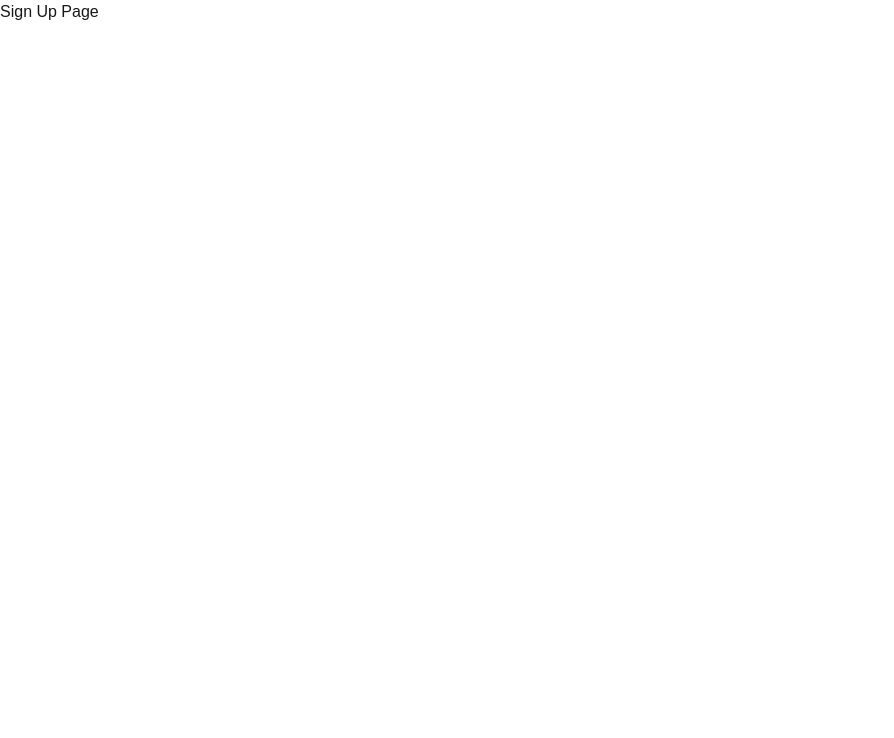
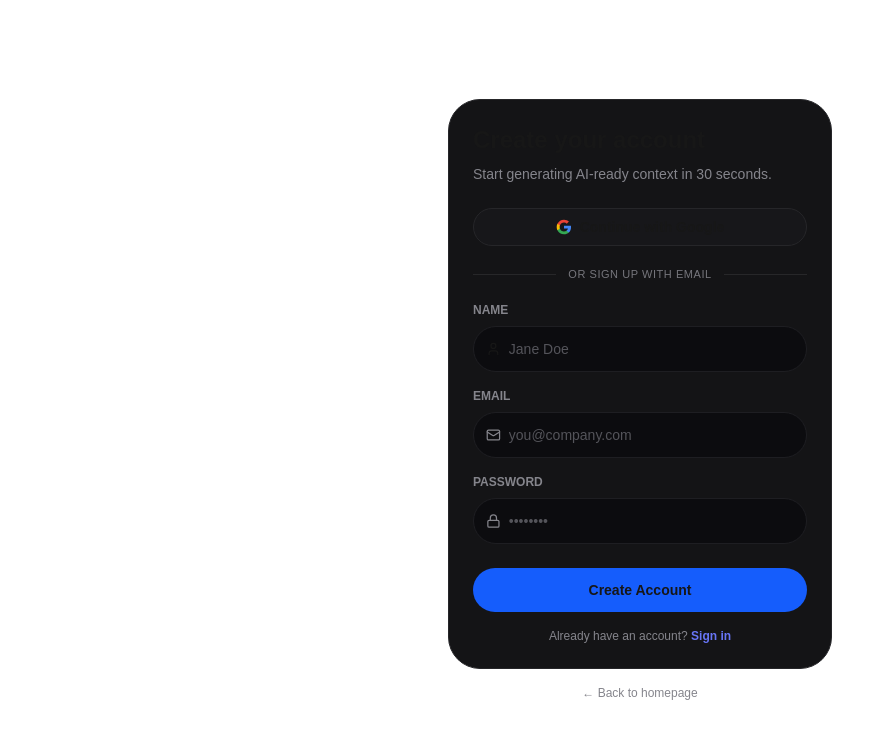
Before and after one commit to khu5hii/contextify.ai, a Next.js app: page /signup in a window 1280 px wide. Shown: the top 738 px of the page, without its empty margins (0-894 px from the left). Built offline with nearby package versions, Linux system fonts and the light colour scheme.

Commit message:
implement SignUp page UI and Google sign-in

```diff
--- a/app/signup/page.tsx
+++ b/app/signup/page.tsx
@@ -1,7 +1,176 @@
+"use client";
+
+import { signIn } from "next-auth/react";
+import Link from "next/link";
+
 export default function SignUp() {
-    return (
-        <>
-            <h1>Sign Up Page</h1>
-        </>
-    )
+  return (
+    <div className="flex flex-col items-center justify-center min-h-screen gap-4">
+      <div className="w-full max-w-sm p-6 bg-[#141416] border border-[#262629] rounded-4xl">
+        <h1 className="font-semibold text-2xl">Create your account</h1>
+
+        <p className="text-[#85858C] text-sm mt-2 mb-6">
+          Start generating AI-ready context in 30 seconds.
+        </p>
+
+        <button
+          className="flex items-center justify-center gap-2 px-4 py-2 rounded-3xl bg-[#17171A] border border-[#262629] text-sm font-semibold cursor-pointer hover:bg-[#262629] transition-colors w-full"
+          onClick={() => signIn("google", { callbackUrl: "/" })}
+        >
+          <svg className="size-4" viewBox="0 0 24 24">
+            <path
+              fill="#4285F4"
+              d="M22.56 12.25c0-.78-.07-1.53-.2-2.25H12v4.26h5.92c-.26 1.37-1.04 2.53-2.21 3.31v2.77h3.57c2.08-1.92 3.28-4.74 3.28-8.09z"
+            />
+            <path
+              fill="#34A853"
+              d="M12 23c2.97 0 5.46-.98 7.28-2.66l-3.57-2.77c-.98.66-2.23 1.06-3.71 1.06-2.86 0-5.29-1.93-6.16-4.53H2.18v2.84A11 11 0 0 0 12 23z"
+            />
+            <path
+              fill="#FBBC05"
+              d="M5.84 14.1A6.6 6.6 0 0 1 5.48 12c0-.73.13-1.44.36-2.1V7.07H2.18A11 11 0 0 0 1 12c0 1.77.42 3.45 1.18 4.93l3.66-2.83z"
+            />
+            <path
+              fill="#EA4335"
+              d="M12 5.38c1.62 0 3.06.56 4.21 1.64l3.15-3.15C17.45 2.09 14.97 1 12 1 7.7 1 3.99 3.47 2.18 7.07l3.66 2.83C6.71 7.31 9.14 5.38 12 5.38z"
+            />
+          </svg>
+          Continue with Google
+        </button>
+
+        <div className="my-5 flex items-center gap-3 text-[11px] uppercase tracking-wider">
+          <div className="h-px flex-1 bg-[#272729]" />
+          <span className="text-[#76767C]">or sign up with email</span>
+          <div className="h-px flex-1 bg-[#272729]" />
+        </div>
+
+        <form
+          className="flex flex-col gap-4"
+          onSubmit={(e) => e.preventDefault()}
+        >
+          <div>
+            <label className="uppercase text-xs font-semibold text-[#85858C] block mb-2">
+              Name
+            </label>
+
+            <div className="flex items-center gap-2 px-3 bg-[#0C0C0F] border border-[#1E1E22] rounded-4xl focus-within:ring-1 focus-within:ring-blue-500 transition-all">
+              <svg
+                xmlns="http://www.w3.org/2000/svg"
+                width="24"
+                height="24"
+                viewBox="0 0 24 24"
+                fill="none"
+                stroke="currentColor"
+                strokeWidth="2"
+                strokeLinecap="round"
+                strokeLinejoin="round"
+                className="lucide lucide-user size-4 text-muted-foreground"
+                aria-hidden="true"
+              >
+                <path d="M19 21v-2a4 4 0 0 0-4-4H9a4 4 0 0 0-4 4v2"></path>
+                <circle cx="12" cy="7" r="4"></circle>
+              </svg>
+
+              <input
+                required
+                type="text"
+                autoComplete="name"
+                placeholder="Jane Doe"
+                className="h-11 w-full bg-transparent outline-none text-white placeholder:text-sm placeholder:font-thin placeholder:text-[#54545A]"
+              />
+            </div>
+          </div>
+
+          <div>
+            <label className="uppercase text-xs font-semibold text-[#85858C] block mb-2">
+              Email
+            </label>
+
+            <div className="flex items-center gap-2 px-3 bg-[#0C0C0F] border border-[#1E1E22] rounded-4xl focus-within:ring-1 focus-within:ring-blue-500 transition-all">
+              <svg
+                xmlns="http://www.w3.org/2000/svg"
+                width="24"
+                height="24"
+                viewBox="0 0 24 24"
+                fill="none"
+                stroke="currentColor"
+                strokeWidth="2"
+                strokeLinecap="round"
+                strokeLinejoin="round"
+                className="size-4 text-[#85858C]"
+              >
+                <path d="m22 7-8.991 5.727a2 2 0 0 1-2.009 0L2 7" />
+                <rect x="2" y="4" width="20" height="16" rx="2" />
+              </svg>
+
+              <input
+                required
+                type="email"
+                autoComplete="email"
+                placeholder="you@company.com"
+                className="h-11 w-full bg-transparent outline-none text-white placeholder:text-sm placeholder:text-[#54545A]"
+              />
+            </div>
+          </div>
+
+          <div>
+            <label className="uppercase text-xs font-semibold text-[#85858C] block mb-2">
+              Password
+            </label>
+
+            <div className="flex items-center gap-2 px-3 bg-[#0C0C0F] border border-[#1E1E22] rounded-4xl focus-within:ring-1 focus-within:ring-blue-500 transition-all">
+              <svg
+                xmlns="http://www.w3.org/2000/svg"
+                width="24"
+                height="24"
+                viewBox="0 0 24 24"
+                fill="none"
+                stroke="currentColor"
+                strokeWidth="2"
+                strokeLinecap="round"
+                strokeLinejoin="round"
+                className="size-4 text-[#85858C]"
+              >
+                <rect width="18" height="11" x="3" y="11" rx="2" ry="2" />
+                <path d="M7 11V7a5 5 0 0 1 10 0v4" />
+              </svg>
+
+              <input
+                required
+                minLength={6}
+                type="password"
+                autoComplete="new-password"
+                placeholder="••••••••"
+                className="h-11 w-full bg-transparent outline-none text-white text-sm placeholder:text-[#54545A]"
+              />
+            </div>
+          </div>
+
+          <button
+            type="submit"
+            className="bg-blue-600 hover:bg-blue-700 transition-colors rounded-4xl p-2 pt-3 pb-3 mt-2 cursor-pointer font-semibold text-sm"
+          >
+            Create Account
+          </button>
+        </form>
+
+        <Link
+          href="/signin"
+          className="block text-center text-xs text-[#85858C] mt-4"
+        >
+          Already have an account?{" "}
+          <span className="text-[#6875F6] font-semibold hover:underline">
+            Sign in
+          </span>
+        </Link>
+      </div>
+
+      <Link
+        href="/"
+        className="text-center text-xs text-[#85858C] hover:text-white transition-colors"
+      >
+        ← Back to homepage
+      </Link>
+    </div>
+  );
 }
```
